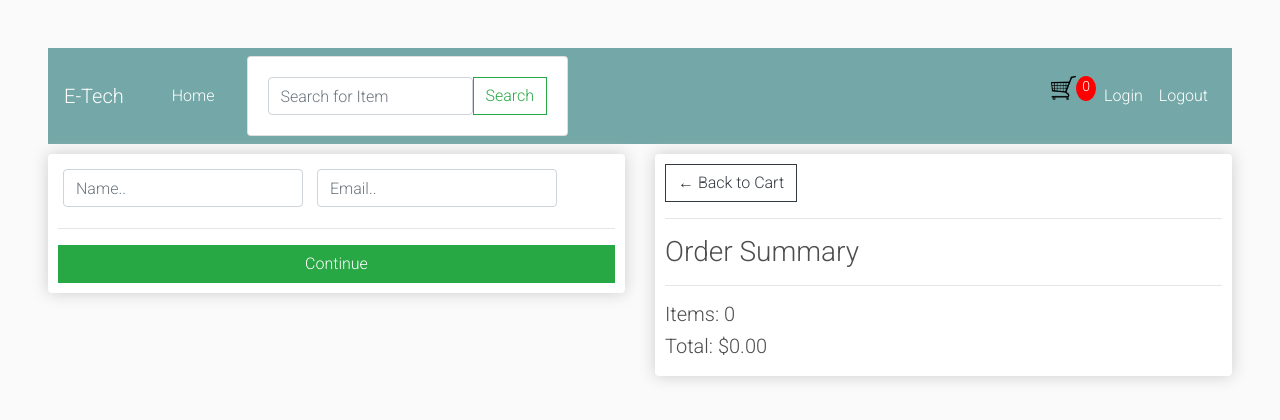
After one commit to Faihope/E-Tech, a Django app: page /checkout/ in a window 1280 px wide. The commit adds this page. Shown: the top 420 px of the page. Run offline with Django 3.2, Linux system fonts and the light colour scheme; some libraries are stand-ins or nearby versions.

Commit message:
Add add to cart functionality and checkout

```diff
--- a/etech/static/cart.js
+++ b/etech/static/cart.js
@@ -0,0 +1,65 @@
+console.log("hello")
+
+var updateBtns = document.getElementsByClassName('update-cart')
+
+for (i = 0; i < updateBtns.length; i++) {
+	updateBtns[i].addEventListener('click', function(){
+		var productId = this.dataset.product
+		var action = this.dataset.action
+		console.log('productId:', productId, 'Action:', action)
+		console.log('USER:', user)
+
+		if (user == 'AnonymousUser'){
+			addCookieItem(productId, action)
+		}else{
+			updateUserOrder(productId, action)
+		}
+	})
+}
+
+function updateUserOrder(productId, action){
+	console.log('User is authenticated, sending data...')
+
+		var url = '/update_item/'
+
+		fetch(url, {
+			method:'POST',
+			headers:{
+				'Content-Type':'application/json',
+				'X-CSRFToken':csrftoken,
+			},
+			body:JSON.stringify({'productId':productId, 'action':action})
+		})
+		.then((response) => {
+		   return response.json();
+		})
+		.then((data) => {
+		    location.reload()
+		});
+}
+
+function addCookieItem(productId, action){
+	console.log('User is not authenticated')
+
+	if (action == 'add'){
+		if (cart[productId] == undefined){
+		cart[productId] = {'quantity':1}
+
+		}else{
+			cart[productId]['quantity'] += 1
+		}
+	}
+
+	if (action == 'remove'){
+		cart[productId]['quantity'] -= 1
+
+		if (cart[productId]['quantity'] <= 0){
+			console.log('Item should be deleted')
+			delete cart[productId];
+		}
+	}
+	console.log('CART:', cart)
+	document.cookie ='cart=' + JSON.stringify(cart) + ";domain=;path=/"
+
+	location.reload()
+}
--- /dev/null
+++ b/etech/static/index.css
@@ -0,0 +1,106 @@
+body{
+	background-color: hsl(0, 0%, 98%);
+}
+
+h1,h2,h3,h4,h5,h6{
+	color:hsl(0, 0%, 30%);
+}
+
+.box-element{
+	box-shadow:hsl(0, 0%, 80%) 0 0 16px;
+	background-color: #fff;
+	border-radius: 4px;
+	padding: 10px;
+}
+
+.thumbnail{
+	width: 100%;
+	height: 200px;
+	-webkit-box-shadow: -1px -3px 5px -2px rgba(214,214,214,1);
+    -moz-box-shadow: -1px -3px 5px -2px rgba(214,214,214,1);
+    box-shadow: -1px -3px 5px -2px rgba(214,214,214,1);
+}
+
+.product{
+	border-radius: 0 0 4px 4px;
+}
+
+.bg-dark{
+	background-color: #4f868c!important;
+}
+
+#cart-icon{
+	width:25px;
+	display: inline-block;
+	margin-left: 15px;
+}
+
+#cart-total{
+	display: block;
+	text-align: center;
+	color:#fff;
+	background-color: red;
+	width: 20px;
+	height: 25px;
+	border-radius: 50%;
+	font-size: 14px;
+}
+
+.col-lg-4, .col-lg-6, .col-lg-8, .col-lg-12{
+	margin-top: 10px;
+}
+
+.btn{
+	border-radius: 0;
+}
+
+.row-image{
+	width: 100px;
+}
+
+.form-field{
+	width:250px;
+	display: inline-block;
+	padding: 5px;
+}
+
+.cart-row{
+	display: flex;
+    align-items: flex-stretch;
+    padding-bottom: 10px;
+    margin-bottom: 10px;
+    border-bottom: 1px solid #ececec;
+
+}
+
+.quantity{
+	display: inline-block;
+	font-weight: 700;
+	padding-right:10px;
+
+
+}
+
+.chg-quantity{
+	width: 18px;
+	cursor: pointer;
+	display: block;
+	margin-top: 5px;
+	transition:.1s;
+}
+.chg-quantityd{
+	width: 25px;
+	cursor: pointer;
+	display: block;
+	margin-top: 5px;
+	transition:.1s;
+}
+
+.chg-quantity:hover{
+	opacity: .6;
+}
+
+
+.hidden{
+	display: none!important;
+}
--- a/etech/templates/base.html
+++ b/etech/templates/base.html
@@ -9,6 +9,10 @@
 <link rel="preconnect" href="https://fonts.gstatic.com" crossorigin>
 <link href="https://fonts.googleapis.com/css2?family=Roboto:wght@300&display=swap" rel="stylesheet">
   <meta charset="utf-8">
+<script type="text/javascript">
+var user ='{{request.user}}'
+
+</script>
 
   {% if title %}
   <title>E-tech - {{title}}</title>
@@ -18,8 +22,11 @@
 
   {% block styles %}
   {% bootstrap_css%}
+<link rel="stylesheet" type="text/css" href="{% static 'index.css' %}">
+
 
 {% endblock %}
+
 <style>
   *{
     font-family: 'Roboto', sans-serif;
@@ -35,6 +42,18 @@
 {%endblock%}
 
 
+<script src="https://code.jquery.com/jquery-3.6.0.js" integrity="sha256-H+K7U5CnXl1h5ywQfKtSj8PCmoN9aaq30gDh27Xc0jk="
+crossorigin="anonymous"></script>
+<script src="https://cdnjs.cloudflare.com/ajax/libs/masonry/4.2.1/masonry.pkgd.min.js"></script>
+<script src="https://cdnjs.cloudflare.com/ajax/libs/popper.js/1.14.7/umd/popper.min.js"></script>
+
+<script src="https://maxcdn.bootstrapcdn.com/bootstrap/4.0.0/js/bootstrap.min.js"
+integrity="sha384-JZR6Spejh4U02d8jOt6vLEHfe/JQGiRRSQQxSfFWpi1MquVdAyjUar5+76PVCmYl" crossorigin="anonymous">
+</script>
+<script src="{%static 'cart.js' %}" type="text/javascript"></script>
+
 </body>
 
+
+
 </html>
--- /dev/null
+++ b/etech/templates/checkout.html
@@ -0,0 +1,93 @@
+{% extends 'base.html' %}
+{% load static %}
+{% block content %}
+     <div class="row">
+		<div class="col-lg-6">
+			<div class="box-element" id="form-wrapper">
+				<form id="form">
+					<div id="user-info">
+						<div class="form-field">
+							<input required class="form-control" type="text" name="name" placeholder="Name..">
+						</div>
+						<div class="form-field">
+							<input required class="form-control" type="email" name="email" placeholder="Email..">
+						</div>
+					</div>
+
+					<div id="shipping-info">
+						<hr>
+						<p>Shipping Information:</p>
+						<hr>
+						<div class="form-field">
+							<input class="form-control" type="text" name="address" placeholder="Address..">
+						</div>
+						<div class="form-field">
+							<input class="form-control" type="text" name="city" placeholder="City..">
+						</div>
+						<div class="form-field">
+							<input class="form-control" type="text" name="state" placeholder="State..">
+						</div>
+						<div class="form-field">
+							<input class="form-control" type="text" name="zipcode" placeholder="Zip code..">
+						</div>
+						<div class="form-field">
+							<input class="form-control" type="text" name="country" placeholder="Zip code..">
+						</div>
+					</div>
+
+					<hr>
+					<input id="form-button" class="btn btn-success btn-block" type="submit" value="Continue">
+				</form>
+			</div>
+
+			<br>
+			<div class="box-element hidden" id="payment-info">
+				<small>M-payment Options</small>
+                <button id="make-payment">Make Payment</button>
+			</div>
+
+		</div>
+
+		<div class="col-lg-6">
+			<div class="box-element">
+				<a  class="btn btn-outline-dark" href="{% url 'cart' %}">&#x2190; Back to Cart</a>
+				<hr>
+				<h3>Order Summary</h3>
+				<hr>
+                {% for item in items %}
+				<div class="cart-row">
+					<div style="flex:2"><img class="row-image" src="{% static 'images/placeholder.png' %}"></div>
+					<div style="flex:2"><p>{{item.product.name}}</p></div>
+					<div style="flex:1"><p>${{item.product.price|floatformat:2}}</p></div>
+					<div style="flex:1"><p>{{item.quantity}}</p></div>
+				</div>
+                {% endfor%}
+				<h5>Items:   {{order.get_cart_items}}</h5>
+				<h5>Total:   ${{order.get_cart_total|floatformat:2}}</h5>
+			</div>
+		</div>
+	</div>
+    <script type="text/javascript">
+    var shipping='{{order.shipping}}'
+    if(shipping=='False'){
+        document.getElementById('shipping-info').innerHTML=''
+    }
+
+    var form = document.getElementById('form')
+
+    form.addEventListener('submit',function(e){
+        e.preventDefault()
+        document.getElementById('form-button').classList.add('hidden')
+        document.getElementById('payment-info').classList.remove('hidden')
+
+    })
+    document.getElementById('make-payment').addEventListener('click',function(e){
+        submitFormData()
+    })
+    function submitFormData(){
+        console.log('Payment Clicked')
+
+    }
+
+    </script>
+{% endblock content %}
--- a/etech/templates/navbar.html
+++ b/etech/templates/navbar.html
@@ -1,13 +1,73 @@
+{% load static%}
 {% block content %}
 
-{% block  script%}
-<script src="https://code.jquery.com/jquery-2.2.4.js"
-integrity="sha256-iT6Q9iMJYuQiMWNd9lDyBUStIq/8PuOW33aOqmvFpqI=" crossorigin="anonymous"></script>
-<script src="https://cdnjs.cloudflare.com/ajax/libs/popper.js/1.14.7/umd/popper.min.js"></script>
 
-<script src="https://maxcdn.bootstrapcdn.com/bootstrap/4.0.0/js/bootstrap.min.js" integrity="sha384-JZR6Spejh4U02d8jOt6vLEHfe/JQGiRRSQQxSfFWpi1MquVdAyjUar5+76PVCmYl" crossorigin="anonymous"></script>
+<!DOCTYPE html>
+<html lang="en">
 
-{% endblock%}
+<head>
+    <meta charset="UTF-8">
+    <meta http-equiv="X-UA-Compatible" content="IE=edge">
+    <meta name="viewport" content="width=device-width, initial-scale=1.0">
+    <title>Document</title>
+
+    <script type="text/javascript">
+        var user = '{{request.user}}'
+
+        function getToken(name) {
+            var cookieValue = null;
+            if (document.cookie && document.cookie !== '') {
+                var cookies = document.cookie.split(';');
+                for (var i = 0; i < cookies.length; i++) {
+                    var cookie = cookies[i].trim();
+                    // Does this cookie string begin with the name we want?
+                    if (cookie.substring(0, name.length + 1) === (name + '=')) {
+                        cookieValue = decodeURIComponent(cookie.substring(name.length + 1));
+                        break;
+                    }
+                }
+            }
+            return cookieValue;
+        }
+        var csrftoken = getToken('csrftoken')
+
+        function getCookie(name) {
+            // Split cookie string and get all individual name=value pairs in an array
+            var cookieArr = document.cookie.split(";");
+
+            // Loop through the array elements
+            for (var i = 0; i < cookieArr.length; i++) {
+                var cookiePair = cookieArr[i].split("=");
+
+                /* Removing whitespace at the beginning of the cookie name
+                and compare it with the given string */
+                if (name == cookiePair[0].trim()) {
+                    // Decode the cookie value and return
+                    return decodeURIComponent(cookiePair[1]);
+                }
+            }
+
+            // Return null if not found
+            return null;
+        }
+        var cart = JSON.parse(getCookie('cart'))
+
+        if (cart == undefined) {
+            cart = {}
+            console.log('Cart Created!', cart)
+            document.cookie = 'cart=' + JSON.stringify(cart) + ";domain=;path=/"
+        }
+        console.log('Cart:', cart)
+    </script>
+
+
+</head>
+
+<body>
+
+</body>
+
+</html>
 
 <nav class="navbar navbar-expand-md navbar-dark " style="background-color: rgb(116, 167, 167);">
     <a href="/" style="color: white;" class="navbar-brand">E-Tech</a>
@@ -37,14 +97,13 @@ integrity="sha256-iT6Q9iMJYuQiMWNd9lDyBUStIq/8PuOW33aOqmvFpqI=" crossorigin="ano
         </form>
         <div class="navbar-nav ml-auto  ">
             <!-- <a class="nav-item nav-link" href="#"> -->
-            <button type="button" id="cart" class="btn btn-light" data-container="body" data-toggle="popover"
-                data-placement="bottom" data-content="Vivamus
+            <!-- <button type="button" id="cart" data-html='true' class="btn btn-light" data-container="body"
+                data-toggle="popover" data-placement="bottom" data-content="Vivamus
 sagittis lacus vel augue laoreet rutrum faucibus.">
                 Cart(0)
-            </button>
-            <!-- </a> -->
-
-            <!-- <a href="" style="color: white;" class="nav-item nav-link mr-sm-2">Profile</a> -->
+            </button> -->
+            <a href="{% url 'cart'%}"> <img id="cart-icon" src="{% static 'images/cart.png'%}" alt=""></a>
+            <p id="cart-total">{{cartItems}}</p>
             <a href="" style="color: white;" class="nav-item nav-link ">Login</a>
             <a href="" style="color: white;" class="nav-item nav-link">Logout</a>
 
@@ -53,36 +112,17 @@ sagittis lacus vel augue laoreet rutrum faucibus.">
     </div>
 </nav>
 
-<script type="text/javascript">
-    console.log('Hey');
+{% block  script%}
+<script src="https://code.jquery.com/jquery-2.2.4.js" integrity="sha256-iT6Q9iMJYuQiMWNd9lDyBUStIq/8PuOW33aOqmvFpqI="
+    crossorigin="anonymous"></script>
+<script src="https://cdnjs.cloudflare.com/ajax/libs/popper.js/1.14.7/umd/popper.min.js"></script>
 
-    if (localStorage.getItem('cart') == null) {
-        var cart = {};
-    } else {
-        cart = JSON.parse(localStorage.getItem('cart'));
-    }
+<script src="https://maxcdn.bootstrapcdn.com/bootstrap/4.0.0/js/bootstrap.min.js"
+    integrity="sha384-JZR6Spejh4U02d8jOt6vLEHfe/JQGiRRSQQxSfFWpi1MquVdAyjUar5+76PVCmYl" crossorigin="anonymous">
+</script>
+<script src="{%static 'cart.js' %}" type="text/javascript"></script>
 
-    $(document).on('click', '.atc', function () {
-        console.log('clicked')
-        var item_id = this.id.toString();
-        console.log(item_id)
 
-        if (cart[item_id] != undefined) {
-            cart[item_id] = cart[item_id] + 1;
+{% endblock%}
 
-        } else {
-            cart[item_id] = 1;
-        }
-        console.log(cart);
-        localStorage.setItem('cart', JSON.stringify(cart));
-        document.getElementById('cart').innerHTML = "Cart(" + Object.keys(cart).length + ")";
-
-    });
-
-    $(function () {
-        $('[data-toggle="popover"]').popover();
-        document.getElementById("cart").setAttribute('data-content', '<h6>This is your cart</h6>');
-    });
-
-</script>
 {% endblock%}
--- a/etech/urls.py
+++ b/etech/urls.py
@@ -11,6 +11,12 @@ urlpatterns=[
    path('login/', views.loginpage, name="login"),
    path('logout/',views.logoutuser,name='logout'),
    path('<int:id>/',views.detail,name='detail'),
+   path('checkout/',views.checkout,name='checkout'),
+   path('cart/',views.cart,name='cart'),
+   path('update/',views.updateItem,name='update_item'),
+
+
+
 
 
 ]
--- a/etech/views.py
+++ b/etech/views.py
@@ -1,19 +1,32 @@
-from etech.models import Product
+from etech.models import Customer, Order, OrderItem, Product
 from django.shortcuts import render,redirect
 from .forms import CreateUserForm
 from django.contrib import messages
 from django.contrib.auth import authenticate,login,logout as dj_login
 from django.urls import reverse
+from django.contrib.auth.models import User
+from django.http import JsonResponse
+import json
+
 
 # Create your views here.
 def index(request):
+    if request.user.is_authenticated:
+        customer=request.user.customer
+        order,created=Order.objects.get_or_create(customer=customer,complete=False)
+        items=order.orderitem_set.all()
+        cartItems=order.get_cart_items
+    else:
+        items=[]
+        order={'get_cart_total':0,'get_cart_items':0,'shipping':False}
+        cartItems=order['get_cart_items']
     products=Product.objects.all()
 
     #search code
     item_name=request.GET.get('item_name')
     if item_name!='' and item_name is not None:
         products=products.filter(name__icontains=item_name)
-    context={'products':products}
+    context={'products':products,'cartItems':cartItems}
 
     return render(request,'index.html',context)
 
@@ -62,3 +75,56 @@ def logoutuser(request):
 def detail(request,id):
     product_object=Product.objects.get(id=id)
     return render(request,'details.html',{'product_object':product_object})
+
+
+def checkout(request):
+    if request.user.is_authenticated:
+        customer=request.user.customer
+        order,created=Order.objects.get_or_create(customer=customer,complete=False)
+        items=order.orderitem_set.all()
+        cartItems=order.get_cart_items
+    else:
+        items=[]
+        order={'get_cart_total':0,'get_cart_items':0,'shipping':False}
+        cartItems=order['get_cart_items']
+
+    return render(request,'checkout.html',{'items':items,'order':order,'cartItems':cartItems})
+
+
+def cart(request):
+    if request.user.is_authenticated:
+        customer=request.user.customer
+        order,created=Order.objects.get_or_create(customer=customer,complete=False)
+        items=order.orderitem_set.all()
+        cartItems=order.get_cart_items
+    else:
+        items=[]
+        order={'get_cart_total':0,'get_cart_items':0,'shipping':False}
+        cartItems=order['get_cart_items']
+    return render(request,'cart.html',{'items':items,'order':order,'cartItems':cartItems})
+
+
+def updateItem(request):
+    data=json.loads(request.data)
+    productId=data['productId']
+    action=data['action']
+    print('Action:',action)
+
+    customer=request.user.customer
+    product=Product.objects.get(id=productId)
+    order,created=Order.objects.get_or_create(customer=customer,complete=False)
+
+
+    orderItem,created=OrderItem.objects.get_or_create(order=order,product=product,complete=False)
+    if action =='add':
+        orderItem.quantity=(orderItem.quantity + 1)
+
+    elif action =='remove':
+        orderItem.quantity=(orderItem.quantity - 1)
+
+    orderItem.save()
+
+    if orderItem.quantity<=0:
+        orderItem.delete()
+
+    return JsonResponse('Item was added',safe=False)
```
Also changed, not shown: etech/models.py (+27 -1 lines), etech/templates/cart.html (added, +53 -0 lines), etech/templates/index.html (+4 -45 lines), etech/migrations/0004_alter_customer_user.py (added), etech/static/images/arrow-down.png (added), etech/static/images/arrow-up.png (added), etech/static/images/cart.png (added).
